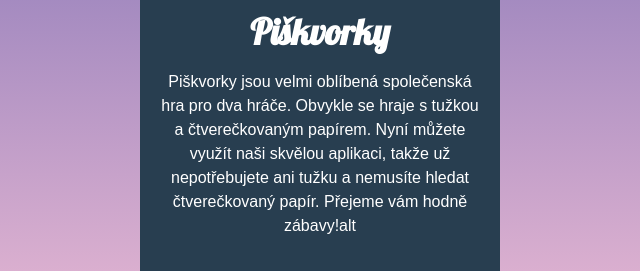
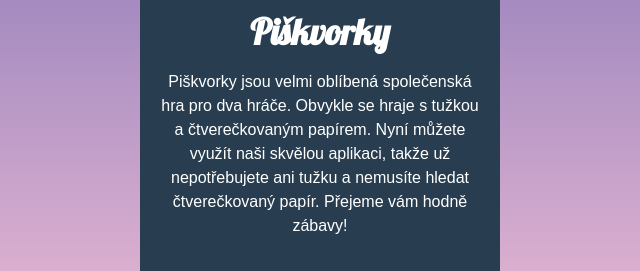
Before and after one commit to Stepankalu/piskvorky, a plain HTML site: page index.html in a window 1280 px wide. Shown: the part 342-613 px from the top of the page, 320-960 px from the left. Drawn offline with Linux system fonts and the light colour scheme.

Commit message:
konečný soubor html

```diff
--- a/index.html
+++ b/index.html
@@ -20,7 +20,7 @@
     <div class="uvodni_text">
         <h1>Piškvorky</h1>
 
-        <p>Piškvorky jsou velmi oblíbená společenská hra pro dva hráče. Obvykle se hraje s tužkou a čtverečkovaným papírem. Nyní můžete využít naši skvělou aplikaci, takže už nepotřebujete ani tužku a nemusíte hledat čtverečkovaný papír. Přejeme vám hodně zábavy!alt
+        <p>Piškvorky jsou velmi oblíbená společenská hra pro dva hráče. Obvykle se hraje s tužkou a čtverečkovaným papírem. Nyní můžete využít naši skvělou aplikaci, takže už nepotřebujete ani tužku a nemusíte hledat čtverečkovaný papír. Přejeme vám hodně zábavy!
         </p>
     </div>
 
```
